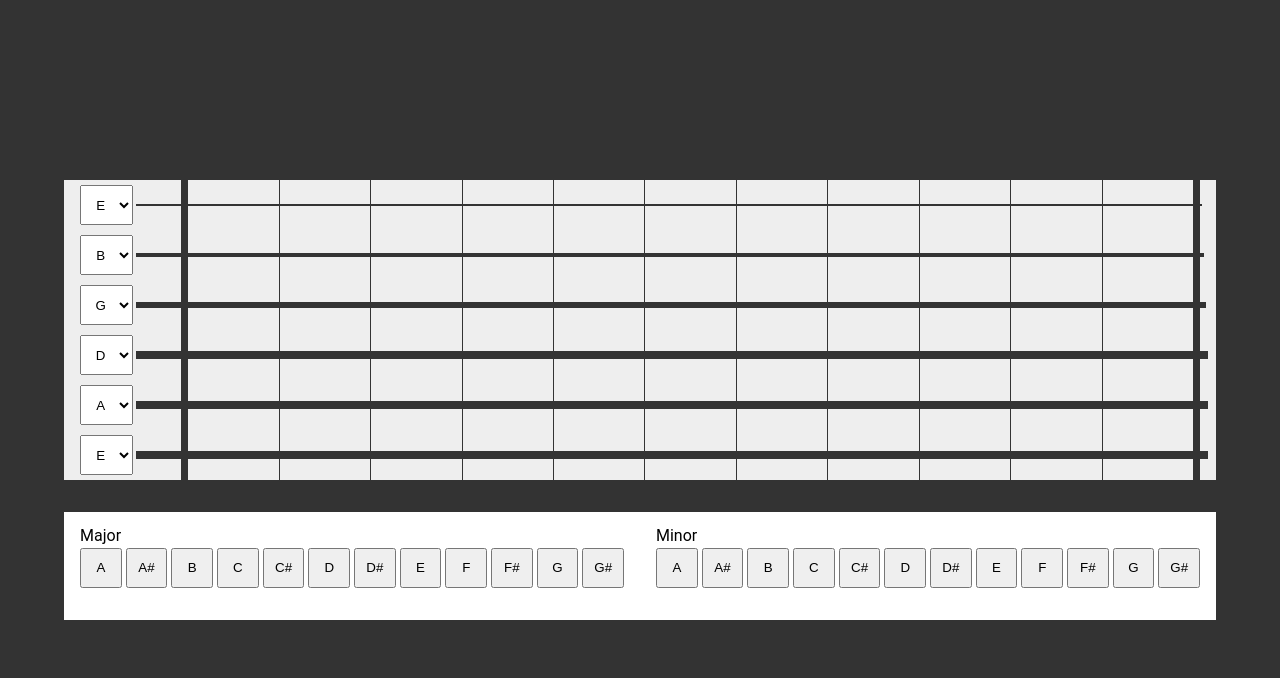
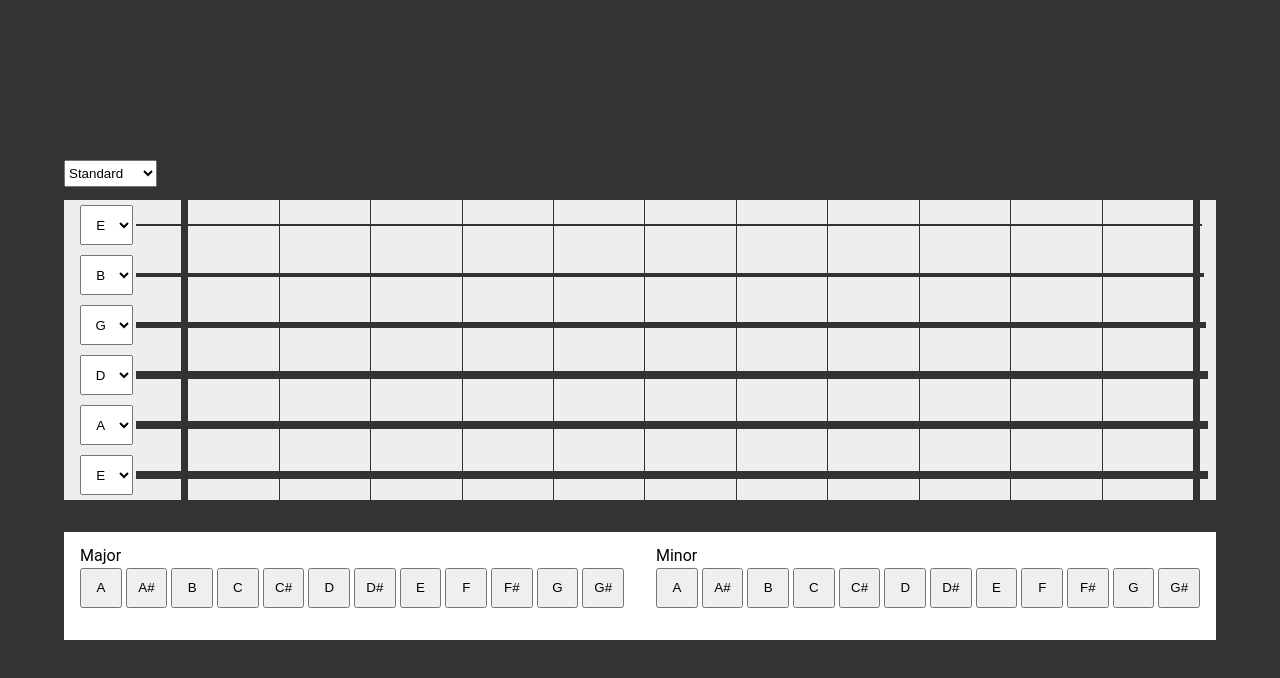
Before and after one commit to abyrne85/chordinate-angular, an Angular app: page / in a window 1280 px wide. Shown: the top 678 px of the page. Built offline with nearby package versions, Linux system fonts and the light colour scheme.

Commit message:
Tuning presets

```diff
--- a/src/app/app.component.scss
+++ b/src/app/app.component.scss
@@ -10,9 +10,6 @@
 
   &__container {
     width: 90%;
-    &--guitar{
-      background: #eee;
-    }
     &--controls{
       margin-top: 2em;
     }
--- a/src/app/constants.ts
+++ b/src/app/constants.ts
@@ -3,10 +3,13 @@ export const Constants = {
   MAJOR_SCALE: [0, 2, 4, 5, 7, 9, 11],
   MINOR_SCALE: [0, 2, 3, 5, 7, 8, 10],
   DIMINISHED_SCALE: [0, 1, 3, 5, 6, 8, 10],
-  STANDARD_TUNING: ['E', 'A', 'D', 'G', 'B', 'E'],
 
   MAJOR_INTERVALS: ['major', 'minor', 'minor', 'major', 'major', 'minor', 'diminished'],
   MINOR_INTERVALS: ['minor', 'diminished', 'major', 'minor', 'minor', 'major', 'major'],
 
 
+  TUNINGS : {
+    Standard : ['E', 'A', 'D', 'G', 'B', 'E'],
+    DADGAD : ['D', 'A', 'D', 'G', 'A', 'D'],
+  }
 }
--- a/src/app/guitar/guitar.component.html
+++ b/src/app/guitar/guitar.component.html
@@ -1,12 +1,22 @@
+<select class="guitar__tuning-selection"
+        [(ngModel)]="selectedTuningPreset"
+        (ngModelChange)="selectTuningPreset($event)">
+  <option *ngFor="let preset of tuningPresets | keyvalue"
+          [ngValue]="preset.value">{{preset.key}}</option>
+</select>
 <div class="guitar">
   <div class="guitar__tuners">
-    <div *ngFor="let note of tuning; let i = index" class="guitar__tuner">
-      <app-tuner [selectedNote]="note.key" (onNoteSelected)="stringTuned($event, i)"></app-tuner>
+    <div *ngFor="let note of tuning; let i = index"
+         class="guitar__tuner">
+      <app-tuner [selectedNote]="note.key"
+                 (onNoteSelected)="stringTuned($event, i)"></app-tuner>
     </div>
   </div>
   <div class="guitar__fretboard">
-    <div class="guitar__string" *ngFor="let string of strings; let i = index">
-      <app-string [string]="string" [index]="i"></app-string>
+    <div class="guitar__string"
+         *ngFor="let string of strings; let i = index">
+      <app-string [string]="string"
+                  [index]="i"></app-string>
     </div>
   </div>
 </div>
--- a/src/app/guitar/guitar.component.scss
+++ b/src/app/guitar/guitar.component.scss
@@ -4,6 +4,14 @@
   display: flex;
   height: 300px;
   padding: 0em 1em;
+  background: #eee;
+
+  &__tuning-selection{
+    width: 7em;
+    height: 2em;
+    margin-bottom: 1em;
+  }
+
   &__tuners {
     flex-basis: 5%;
     display: flex;
--- a/src/app/guitar/guitar.component.ts
+++ b/src/app/guitar/guitar.component.ts
@@ -9,19 +9,29 @@ import { ChordinateService } from '../tuning.service';
 })
 export class GuitarComponent implements OnInit {
 
-  tuning: Array<ITuning> = Constants.STANDARD_TUNING.map((key, id) => ({ id, key })).reverse();
-  strings: Array<IString> = Constants.STANDARD_TUNING.map((key, id) => ({ id, key, frets: Array.apply(null, Array(12)) })).reverse();
+  tuning: Array<ITuning> | undefined;
+  strings: Array<IString> | undefined;
 
   selectedScale!: Array<string>;
   selectedChord: IChord | undefined;
 
+  selectedTuningPreset: string[] | undefined;
+
+  tuningPresets = Constants.TUNINGS;
   constructor(private _chordinateService: ChordinateService) {}
 
   ngOnInit() {
+    this.selectTuningPreset();
+    this._handleKeySelection();
+    this._handleChordSelection();
+  }
+
+  selectTuningPreset(tuning?: string[]){
+    this.selectedTuningPreset = tuning || Constants.TUNINGS.Standard;
+    this.tuning = this.selectedTuningPreset.map((key, id) => ({ id, key })).reverse();
+    this.strings = this.selectedTuningPreset.map((key, id) => ({ id, key, frets: Array.apply(null, Array(12)) })).reverse();
     this._populateFrets();
     this._tuneStrings();
-    this._handleKeySelection();
-    this._handleChordSelection();
   }
 
   _handleKeySelection(){
@@ -40,14 +50,14 @@ export class GuitarComponent implements OnInit {
 
   _highlightChord(chord: IChord){
     this.selectedChord = chord;
-    this.strings.forEach(s => (s.frets as IFret[]).forEach(f => {
+    this.strings!.forEach(s => (s.frets as IFret[]).forEach(f => {
       f.inChord = false;
-      f.inChord =  this.selectedChord!.triad!.includes(f.key as string);
+      f.inChord =  this.selectedChord?.triad!.includes(f.key as string);
     }));
   }
 
   _highlightFrets(){
-    this.strings.forEach(s => (s.frets as IFret[]).forEach(f => {
+    this.strings!.forEach(s => (s.frets as IFret[]).forEach(f => {
       f.inChord = false;
       f.inScale = false;
       f.inScale = this.selectedScale.includes(f.key as string)
@@ -55,7 +65,7 @@ export class GuitarComponent implements OnInit {
   }
 
   _populateFrets() {
-    this.strings = this.strings.map(string => ({
+    this.strings = this.strings!.map(string => ({
       ...string,
       frets: (string.frets as IFret[]).map((_, index) => ({
         number: index,
@@ -66,14 +76,14 @@ export class GuitarComponent implements OnInit {
   }
 
   stringTuned(evt: string, index: number){
-    this.strings[index].key = evt;
+    this.strings![index].key = evt;
     this._tuneStrings();
     this._highlightFrets();
     this._highlightChord(this.selectedChord!);
   }
 
   _tuneStrings() {
-    this.strings = this.strings.map((string, index) => this._tuneString(string));
+    this.strings = this.strings!.map((string, index) => this._tuneString(string));
   }
 
   _tuneString(string: IString) {
--- a/src/app/string/string.component.scss
+++ b/src/app/string/string.component.scss
@@ -41,6 +41,7 @@
     border-radius: 50%;
     width: 20px;
     z-index: 1;
+    font-weight: bold;
     &--inScale{
       background: rgba(0,0,0,0.5);
       color: white;
```
